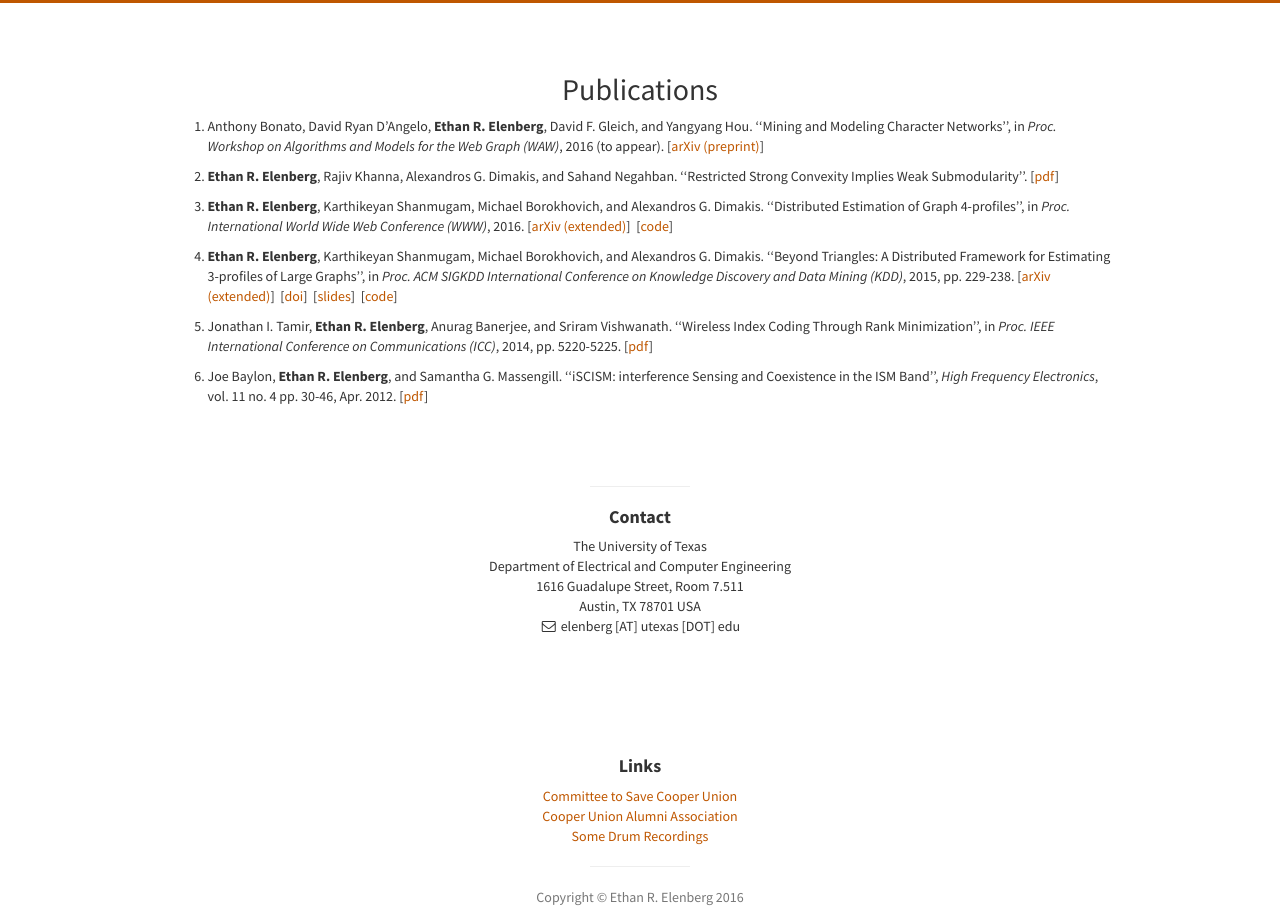
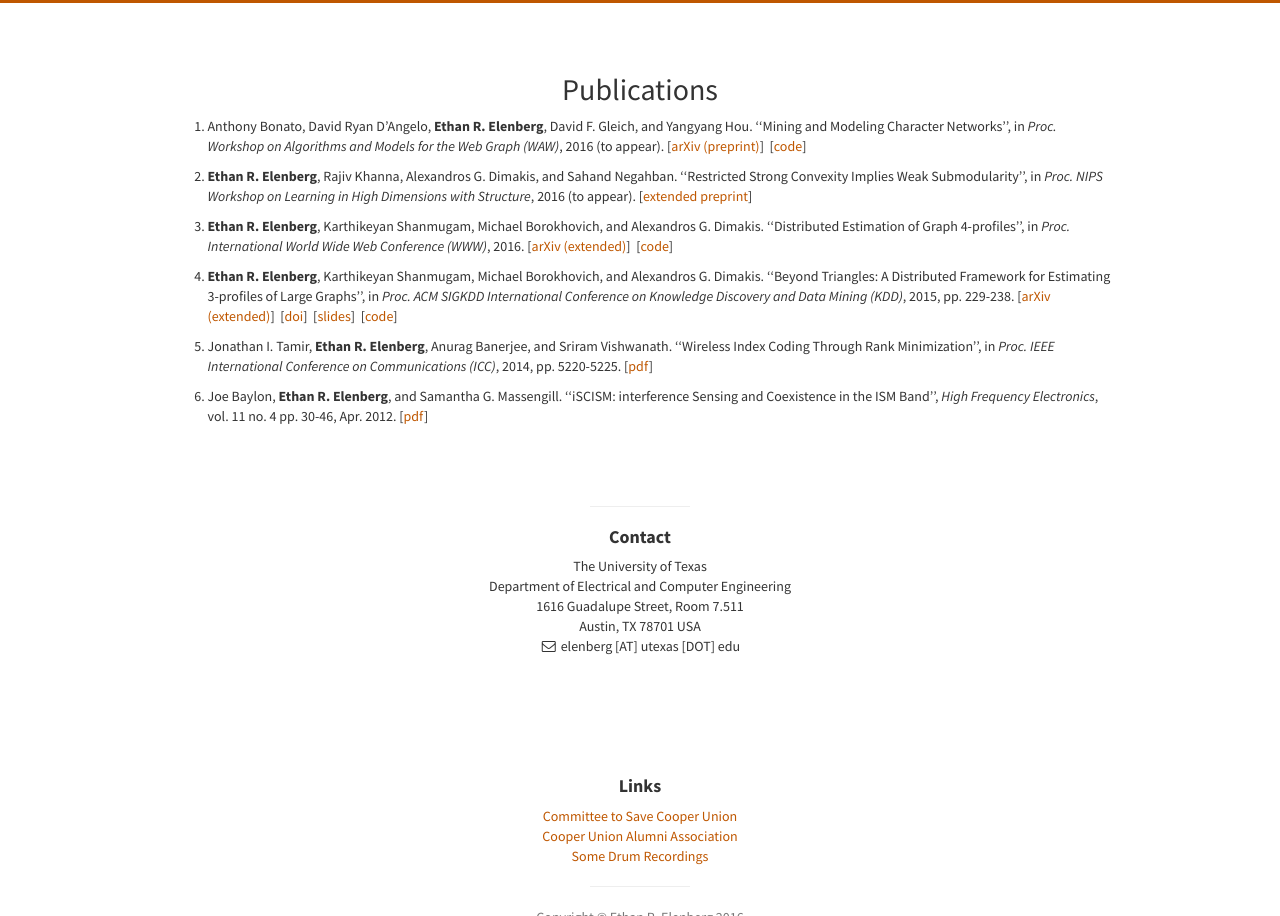
Before and after one commit to eelenberg/eelenberg.github.io, a plain HTML site: page index.html in a window 1280 px wide. Shown: the part 1520-2436 px from the top of the page. Drawn offline with Linux system fonts and the light colour scheme.

Commit message:
link to character networks repo, updated resumes

```diff
--- a/index.html
+++ b/index.html
@@ -199,10 +199,11 @@
                 <li><p>Anthony Bonato, David Ryan D&rsquo;Angelo, <b>Ethan R. Elenberg</b>, David F. Gleich, and Yangyang Hou.
                   &lsquo;&lsquo;Mining and Modeling Character Networks&rsquo;&rsquo;, in <i>Proc. Workshop on Algorithms and Models for the Web Graph (WAW)</i>, 2016 (to appear).
                   [<a href="http://arxiv.org/abs/1608.00646">arXiv (preprint)</a>]&nbsp;
+                  [<a href="http://github.com/eelenberg/characterNetworks">code</a>]
                 </p></li>
                 <li><p><b>Ethan R. Elenberg</b>, Rajiv Khanna, Alexandros G. Dimakis, and Sahand Negahban.
-                  &lsquo;&lsquo;Restricted Strong Convexity Implies Weak Submodularity&rsquo;&rsquo;.
-                  [<a href="weak-submodular-preprint.pdf">pdf</a>]
+                  &lsquo;&lsquo;Restricted Strong Convexity Implies Weak Submodularity&rsquo;&rsquo;, in <i>Proc. NIPS Workshop on Learning in High Dimensions with Structure</i>, 2016 (to appear).
+                  [<a href="weak-submodular-preprint.pdf">extended preprint</a>]
                 </p></li>
                 <li><p><b>Ethan R. Elenberg</b>, Karthikeyan Shanmugam, Michael Borokhovich, and Alexandros G. Dimakis.
                   &lsquo;&lsquo;Distributed Estimation of Graph
```
Also changed, not shown: 2 other files.
